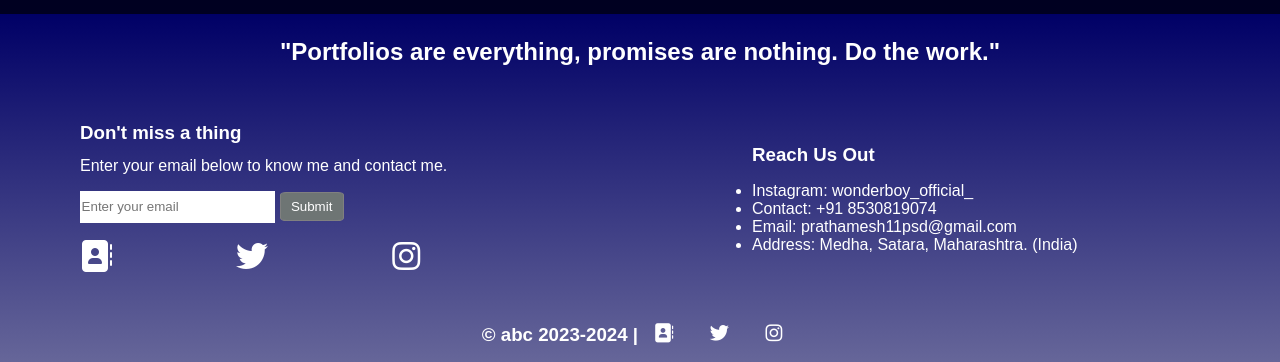
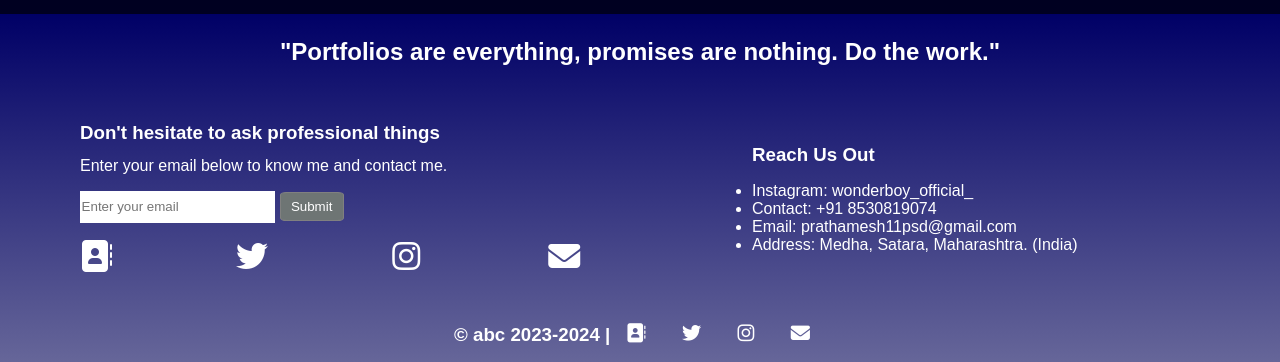
Before and after one commit to Prathamesh181001/Myportfolio2, a plain HTML site: page index.html in a window 1280 px wide. Shown: the part 5277-5639 px from the top of the page. Drawn offline with nearby package versions, Linux system fonts and the light colour scheme.

Commit message:
Update index.html

```diff
--- a/index.html
+++ b/index.html
@@ -1,4 +1,4 @@
-<!DOCTYPE html>
+		<!DOCTYPE html>
 <html lang="en">
 <head>
     <meta charset="UTF-8">
@@ -140,6 +140,7 @@
 					<div class="second">The Dictionary App, built with HTML5, CSS, and JavaScript, provides instant word meanings through a user-friendly interface. Features include real-time search, comprehensive definitions and responsive design for all devices.</div>
 				</div>
 			<a href="https://prathamesh181001.github.io/Dictionary_Gyan/">Go To Project</a>
+
 			<img src="dictionary.png" alt="dictionary front page">
 			</li>
 
@@ -149,6 +150,7 @@
 					<div class="second">A text paraphraser app with a React front end offers users an intuitive interface for rephrasing text. Easily deployable, it ensures fast, reliable access to paraphrasing services, enhancing writing and learning experiences across various domains.</div>
 				</div>
 			<a href="https://prathamesh181001.github.io/textutils/">Go To Project</a>
+
 			<img src="textutils.png" alt="text para front page">
 			</li>
 
@@ -157,6 +159,7 @@
 					<div class="first"><h3>Trendstop Footwares Website</h3></div>
 					<div class="second">Created a full-featured e-commerce footwear website, Trendstop, using Django, HTML, CSS, and JavaScript. Created Django projects and apps for products, users, and orders, configured the database, and defined models to manage and display products effectively.</div>
 				</div>
+
 			<img src="#" alt="trendstop front page">
 			</li>
 
@@ -168,7 +171,7 @@
 			<img src="#" alt="spam ham front page">
 			</li>
 
-<li>
+			<li>
 				<div class="main">
 					<div class="first"><h3>Second Hand Car Price Prediction</h3></div>
 					<div class="second">Created and develop a machine learning model that estimates the market value of used cars based on features like make, model, year, mileage, condition, and location, using algorithms like linear regression and decision trees.</div>
@@ -186,7 +189,7 @@
 <div class="mainfooter">
 <div class="subfooter1">
  <div class="f1">
-   <h3>Don't miss a thing</h3>
+   <h3>Don't hesitate to ask professional things</h3>
    <p>Enter your email below to know me and contact me.</p>
   <form action="abc.php" method="post">
    <input type="text" name="email" id="email" placeholder="Enter your email" required>
@@ -197,6 +200,7 @@
    <a href="tel:8530819074"><i class="fa-solid fa-address-book"></i></a>
    <a href="https://x.com/wonderboy181001"><i class="fa-brands fa-twitter"></i></i></a>
    <a href="#"><i class="fa-brands fa-instagram"></i></a>
+   <a href="mailto:prathamesh11psd@gmail.com"><i class="fa-solid fa-envelope"></i></a>
  </div>
 </div>
 
@@ -219,6 +223,7 @@
    <a href="tel:8530819074"><i class="fa-solid fa-address-book"></i></a>
    <a href="https://x.com/wonderboy181001"><i class="fa-brands fa-twitter"></i></i></a>
    <a href="#"><i class="fa-brands fa-instagram"></i></a>
+   <a href="mailto:prathamesh11psd@gmail.com"><i class="fa-solid fa-envelope"></i></a>
 </div>
 </div>
 </footer>
```
